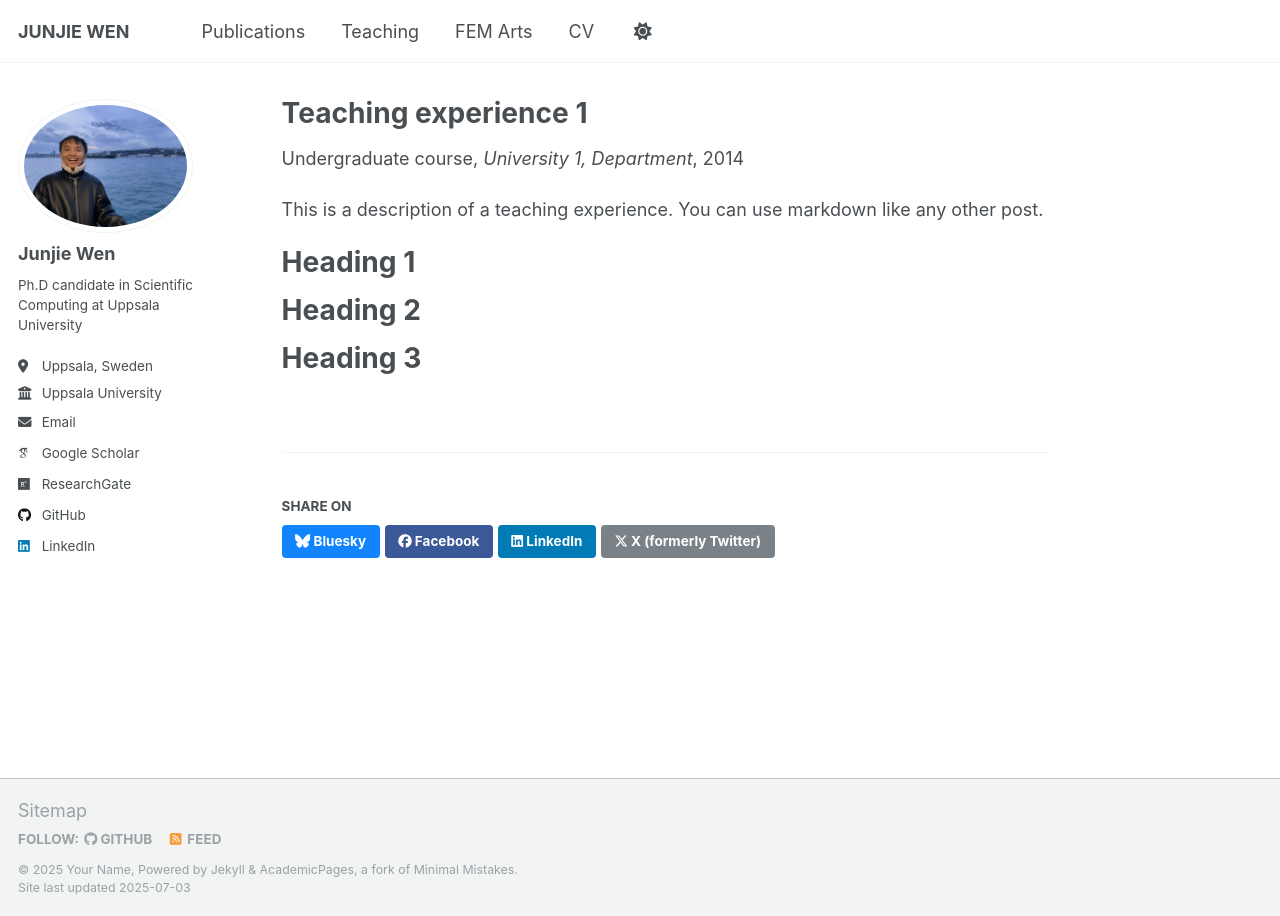
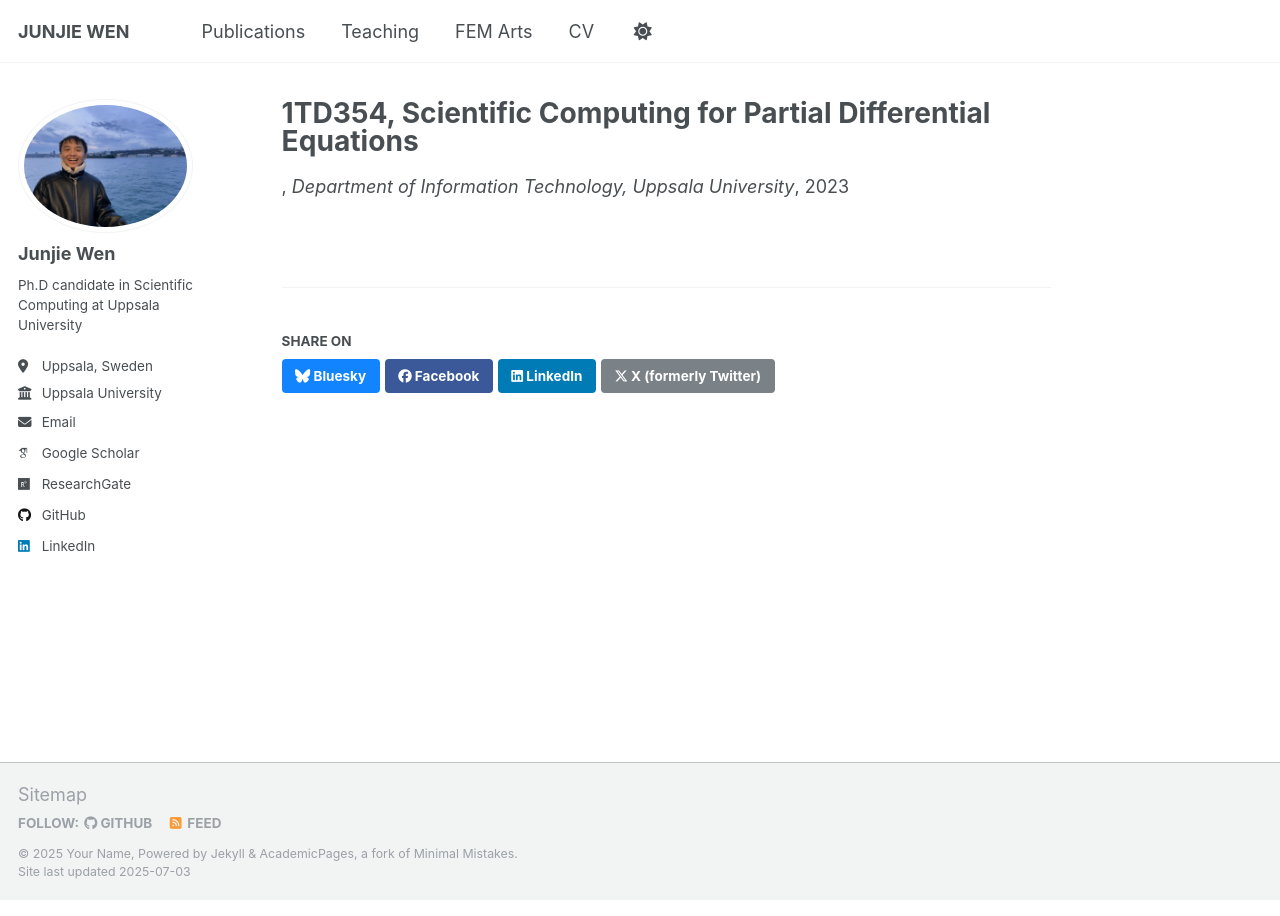
Before and after one commit to WjjSteve/WjjSteve.github.io, a Jekyll site: the page built from _teaching/2014-spring-teaching-1.md, in a window 1280 px wide. Built offline with Jekyll 4.4.1, drawn with Linux system fonts in a browser that asks for light colours; some web fonts are replaced; a script that is not in the unit is left out.

Commit message:
Update 2014-spring-teaching-1.md

```diff
--- a/_teaching/2014-spring-teaching-1.md
+++ b/_teaching/2014-spring-teaching-1.md
@@ -1,20 +1,10 @@
 ---
-title: "Teaching experience 1"
+title: "1TD354, Scientific Computing for Partial Differential Equations"
 collection: teaching
-type: "Undergraduate course"
-permalink: /teaching/2014-spring-teaching-1
-venue: "University 1, Department"
-date: 2014-01-01
-location: "City, Country"
+date: 2023-01-16
+enddate: 2023-03-19
+credits: "5.0"
+role: "Teacher"
+venue: "Department of Information Technology, Uppsala University"
+evaluation: "https://link-to-evaluation.pdf" # optional
 ---
-
-This is a description of a teaching experience. You can use markdown like any other post.
-
-Heading 1
-======
-
-Heading 2
-======
-
-Heading 3
-======
```
